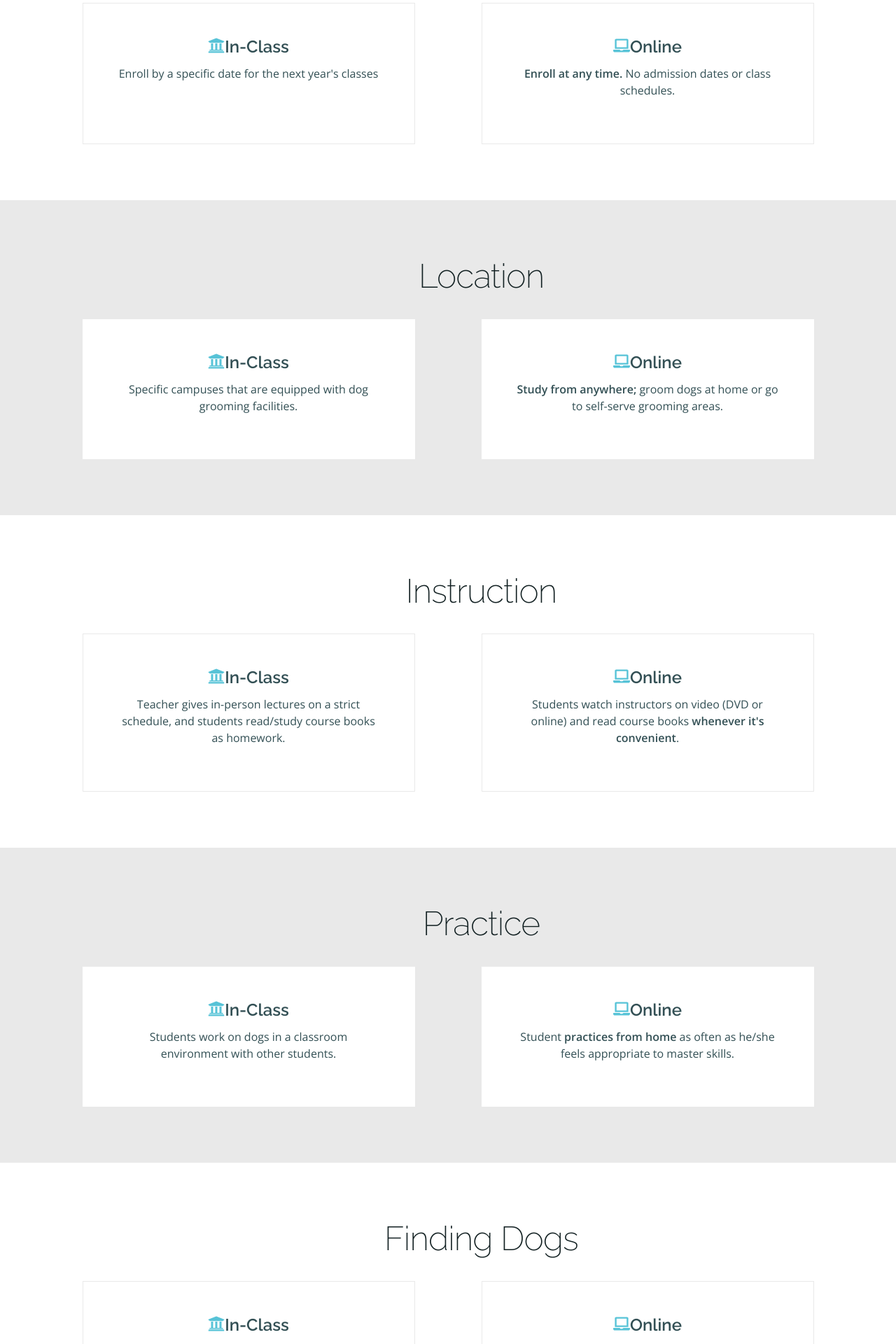
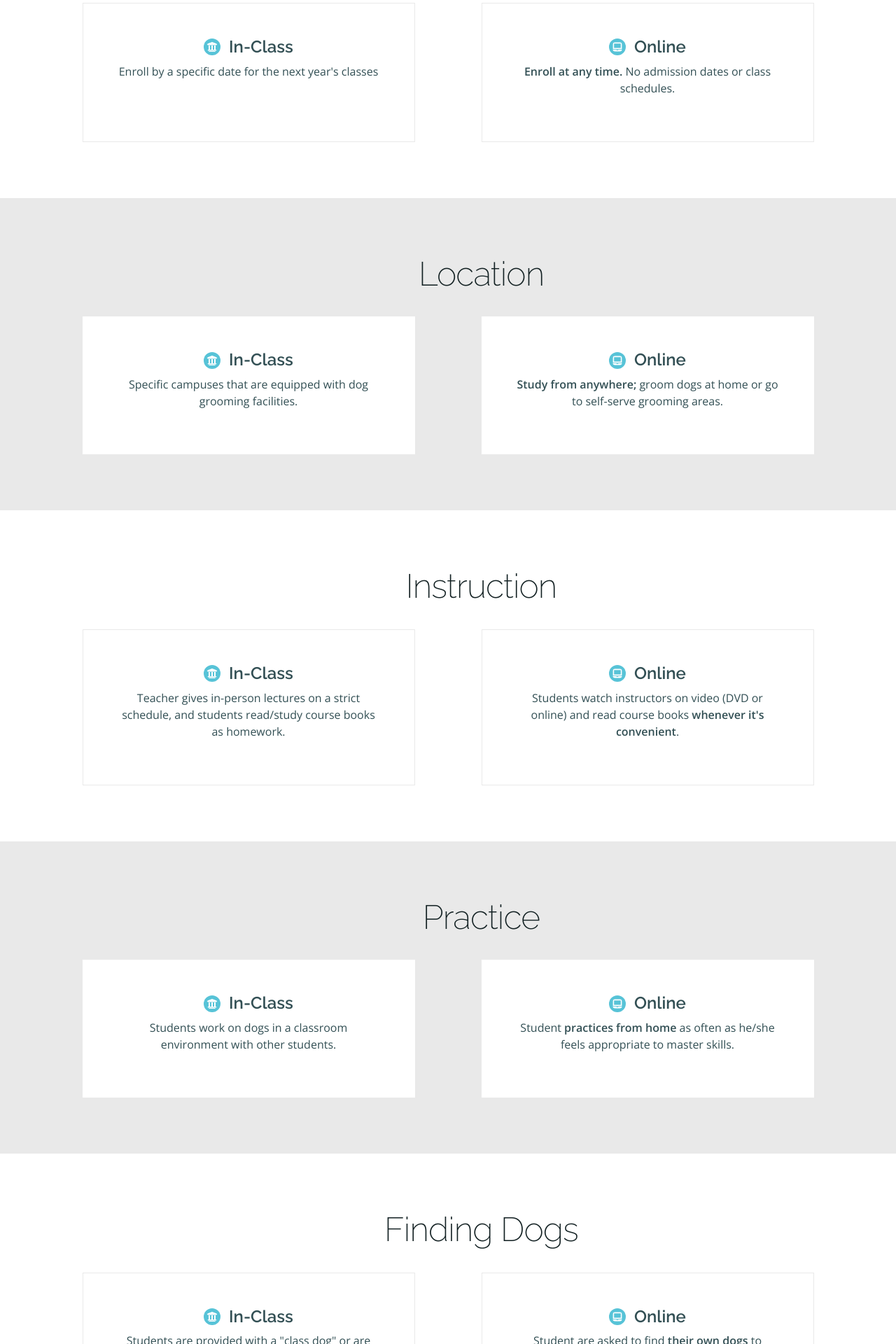
Before and after one commit to QCCareerSchool-Org/www.qcpetstudies.com, a Next.js app: page /dog-grooming-courses/resources/class-vs-online-dog-grooming-schools in a window 1280 px wide. Shown: the part 880-2800 px from the top of the page at 70% size. Built offline with nearby package versions, Linux system fonts and the light colour scheme; no server answers.

Commit message:
-updated for round icon

```diff
--- a/src/components/Header.tsx
+++ b/src/components/Header.tsx
@@ -50,13 +50,13 @@ export const Header = ({ noHero, secondaryTitle, secondaryNavLinks, className }:
             <Navbar.Collapse id="main-navbar" className="justify-content-end">
               <Nav>
                 <NavDropdown title={xl || mobile ? 'Become a Dog Groomer' : 'Dog Grooming'} id="dog-groomer-dropdown">
-                  <Link href="/dog-grooming-courses/resources/class-vs-online-dog-grooming-schools"><a className="dropdown-item dropdown-item-primary">Learning In-Class vs. Online</a></Link>
                   <Link href="/dog-grooming-courses/dog-grooming"><a className="dropdown-item dropdown-item-primary">Dog Grooming Course</a></Link>
                   <Link href="/dog-grooming-courses/dog-grooming#outline"><a className="dropdown-item dropdown-item-sub">Outline</a></Link>
                   <Link href="/dog-grooming-courses/dog-grooming#certification"><a className="dropdown-item dropdown-item-sub">Certification</a></Link>
                   <Link href="/dog-grooming-courses/dog-grooming#tuition"><a className="dropdown-item dropdown-item-sub">Tuition</a></Link>
                   <Link href="/dog-grooming-courses/first-aid"><a className="dropdown-item dropdown-item-primary">First Aid Course</a></Link>
                   <Link href="/dog-grooming-courses/breed-styling"><a className="dropdown-item dropdown-item-primary">Breed Styling Course</a></Link>
+                  <Link href="/dog-grooming-courses/resources/class-vs-online-dog-grooming-schools"><a className="dropdown-item dropdown-item-primary">Learning In-Class vs.<br /> Online</a></Link>
                   <hr />
                   <Link href="/dog-grooming-courses/how-it-works"><a className="dropdown-item"><FaCog className="text-primary me-2" /> How It Works</a></Link>
                   <Link href="/dog-grooming-courses/resources"><a className="dropdown-item"><FaFolderOpen className="text-primary me-2" /> Dog Grooming Resources</a></Link>
--- a/src/pages/dog-grooming-courses/resources/class-vs-online-dog-grooming-schools.tsx
+++ b/src/pages/dog-grooming-courses/resources/class-vs-online-dog-grooming-schools.tsx
@@ -15,8 +15,8 @@ const LearningDuringCovid: NextPage = () => {
         canonical="dog-grooming-courses/resources/class-vs-online-dog-grooming-schools"
       />
 
-      <section id="firstSection" className="bg-dark">
-        <Image src={FirstSectionBackground} layout="fill" objectFit="cover" objectPosition="center" alt="Learning during covid" />
+      <section id="firstSection" className="bg-dark bg-gradiant">
+        {/* <Image src={FirstSectionBackground} layout="fill" objectFit="cover" objectPosition="center" alt="Learning during covid" /> */}
         <div className="container text-center">
           <div className="row">
             <div className="col-12 col-md-10 offset-md-1 text-white">
@@ -37,12 +37,12 @@ const LearningDuringCovid: NextPage = () => {
             <div className="col-12 col-md-10 offset-md-1 mb-4">
               <h2>Admissions</h2>
             </div>
-            <div className="col-12 col-lg-5 mb-4 mb-lg-0 p-5 border border-light">
-              <h3><FaUniversity className="h3 text-primary" />In-Class</h3>
+            <div className="col-12 col-lg-5 mb-4 mb-lg-0 p-5 border border-light ">
+              <h3 className="d-flex align-items-center justify-content-center"><FaUniversity className="text-white bg-primary p-1 rounded-circle" />&nbsp;&nbsp;In-Class</h3>
               <p>Enroll by a specific date for the next year&apos;s classes</p>
             </div>
             <div className="col-12 col-lg-5 mb-lg-0 p-5 border border-light">
-              <h3><FaLaptop className="h3 text-primary" />Online</h3>
+              <h3 className="d-flex justify-content-center align-items-center"><FaLaptop className="text-white bg-primary p-1 rounded-circle" />&nbsp;&nbsp;Online</h3>
               <p><strong>Enroll at any time.</strong> No admission dates or class schedules.</p>
             </div>
           </div>
@@ -56,11 +56,11 @@ const LearningDuringCovid: NextPage = () => {
               <h2>Location</h2>
             </div>
             <div className="col-12 col-lg-5 mb-4 mb-lg-0 p-5 bg-white">
-              <h3><FaUniversity className="h3 text-primary" />In-Class</h3>
+              <h3 className="d-flex justify-content-center align-items-center"><FaUniversity className="text-white bg-primary p-1 rounded-circle" />&nbsp;&nbsp;In-Class</h3>
               <p>Specific campuses that are equipped with dog grooming facilities.</p>
             </div>
             <div className="col-12 col-lg-5 mb-lg-0 p-5 bg-white">
-              <h3><FaLaptop className="h3 text-primary" />Online</h3>
+              <h3 className="d-flex justify-content-center align-items-center"><FaLaptop className="text-white bg-primary p-1 rounded-circle" />&nbsp;&nbsp;Online</h3>
               <p><strong>Study from anywhere;</strong> groom dogs at home or go to self-serve grooming areas.</p>
             </div>
           </div>
@@ -74,11 +74,11 @@ const LearningDuringCovid: NextPage = () => {
               <h2>Instruction</h2>
             </div>
             <div className="col-12 col-lg-5 mb-4 mb-lg-0 p-5 border border-light">
-              <h3><FaUniversity className="h3 text-primary" />In-Class</h3>
+              <h3 className="d-flex justify-content-center align-items-center"><FaUniversity className="text-white bg-primary p-1 rounded-circle" />&nbsp;&nbsp;In-Class</h3>
               <p>Teacher gives in-person lectures on a strict schedule, and students read/study course books as homework.</p>
             </div>
             <div className="col-12 col-lg-5 mb-lg-0 p-5 border border-light">
-              <h3><FaLaptop className="h3 text-primary" />Online</h3>
+              <h3 className="d-flex justify-content-center align-items-center"><FaLaptop className="text-white bg-primary p-1 rounded-circle" />&nbsp;&nbsp;Online</h3>
               <p>Students watch instructors on video (DVD or online) and read course books <strong>whenever it&apos;s convenient</strong>.</p>
             </div>
           </div>
@@ -92,11 +92,11 @@ const LearningDuringCovid: NextPage = () => {
               <h2>Practice</h2>
             </div>
             <div className="col-12 col-lg-5 mb-4 mb-lg-0 p-5 bg-white">
-              <h3><FaUniversity className="h3 text-primary" />In-Class</h3>
+              <h3 className="d-flex justify-content-center align-items-center"><FaUniversity className="text-white bg-primary p-1 rounded-circle" />&nbsp;&nbsp;In-Class</h3>
               <p>Students work on dogs in a classroom environment with other students.</p>
             </div>
             <div className="col-12 col-lg-5 mb-lg-0 p-5 bg-white">
-              <h3><FaLaptop className="h3 text-primary" />Online</h3>
+              <h3 className="d-flex justify-content-center align-items-center"><FaLaptop className="text-white bg-primary p-1 rounded-circle" />&nbsp;&nbsp;Online</h3>
               <p>Student <strong>practices from home</strong> as often as he/she feels appropriate to master skills.</p>            </div>
           </div>
         </div>
@@ -109,11 +109,11 @@ const LearningDuringCovid: NextPage = () => {
               <h2>Finding Dogs</h2>
             </div>
             <div className="col-12 col-lg-5 mb-4 mb-lg-0 p-5 border border-light">
-              <h3><FaUniversity className="h3 text-primary" />In-Class</h3>
+              <h3 className="d-flex justify-content-center align-items-center"><FaUniversity className="text-white bg-primary p-1 rounded-circle" />&nbsp;&nbsp;In-Class</h3>
               <p>Students are provided with a &quot;class dog&quot; or are asked to find/bring their own dog to class.</p>
             </div>
             <div className="col-12 col-lg-5 mb-lg-0 p-5 border border-light">
-              <h3><FaLaptop className="h3 text-primary" />Online</h3>
+              <h3 className="d-flex justify-content-center align-items-center"><FaLaptop className="text-white bg-primary p-1 rounded-circle" />&nbsp;&nbsp;Online</h3>
               <p>Student are asked to find <strong>their own dogs</strong> to groom.</p>
             </div>
           </div>
@@ -127,11 +127,11 @@ const LearningDuringCovid: NextPage = () => {
               <h2>Theory Assignments</h2>
             </div>
             <div className="col-12 col-lg-5 mb-4 mb-lg-0 p-5 bg-white">
-              <h3><FaUniversity className="h3 text-primary" />In-Class</h3>
+              <h3 className="d-flex justify-content-center align-items-center"><FaUniversity className="text-white bg-primary p-1 rounded-circle" />&nbsp;&nbsp;In-Class</h3>
               <p>Students complete written assignments with strict deadlines. Tutor marks assignments &amp; occasionally discusses results with students.</p>
             </div>
             <div className="col-12 col-lg-5 mb-lg-0 p-5 bg-white">
-              <h3><FaLaptop className="h3 text-primary" />Online</h3>
+              <h3 className="d-flex justify-content-center align-items-center"><FaLaptop className="text-white bg-primary p-1 rounded-circle" />&nbsp;&nbsp;Online</h3>
               <p>Students complete written assignments at their leisure with <strong>no assignment deadlines.</strong>
               &nbsp;Tutor grades assignments &amp; provides <strong>detailed audio feedback</strong> to each student.</p>
             </div>
@@ -146,11 +146,11 @@ const LearningDuringCovid: NextPage = () => {
               <h2>Practical Assignments</h2>
             </div>
             <div className="col-12 col-lg-5 mb-4 mb-lg-0 p-5 border border-light">
-              <h3><FaUniversity className="h3 text-primary" />In-Class</h3>
+              <h3 className="d-flex justify-content-center align-items-center"><FaUniversity className="text-white bg-primary p-1 rounded-circle" />&nbsp;&nbsp;In-Class</h3>
               <p>Students complete full grooming assignments in-class. Tutor provides grade and feedback.</p>
             </div>
             <div className="col-12 col-lg-5 mb-lg-0 p-5 border border-light">
-              <h3><FaLaptop className="h3 text-primary" />Online</h3>
+              <h3 className="d-flex justify-content-center align-items-center"><FaLaptop className="text-white bg-primary p-1 rounded-circle" />&nbsp;&nbsp;Online</h3>
               <p>Students complete<strong> full grooming assignments</strong> from home, submitting photos/videos of their work. Tutor provides grade and feedback.</p>
             </div>
           </div>
@@ -164,11 +164,11 @@ const LearningDuringCovid: NextPage = () => {
               <h2>Program Completion</h2>
             </div>
             <div className="col-12 col-lg-5 mb-4 mb-lg-0 p-5 bg-white">
-              <h3><FaUniversity className="h3 text-primary" />In-Class</h3>
+              <h3 className="d-flex justify-content-center align-items-center"><FaUniversity className="text-white bg-primary p-1 rounded-circle" />&nbsp;&nbsp;In-Class</h3>
               <p>6 months – 2 years (depends on the program)</p>
             </div>
             <div className="col-12 col-lg-5 mb-lg-0 p-5 bg-white">
-              <h3><FaLaptop className="h3 text-primary" />Online</h3>
+              <h3 className="d-flex justify-content-center align-items-center"><FaLaptop className="text-white bg-primary p-1 rounded-circle" />&nbsp;&nbsp;Online</h3>
               <p>Flexible – <strong>Complete the program at your own pace.</strong> (average 6 months – 1 year)</p>
             </div>
           </div>
@@ -182,11 +182,11 @@ const LearningDuringCovid: NextPage = () => {
               <h2>Business Training</h2>
             </div>
             <div className="col-12 col-lg-5 mb-4 mb-lg-0 p-5 border border-light">
-              <h3><FaUniversity className="h3 text-primary" />In-Class</h3>
+              <h3 className="d-flex justify-content-center align-items-center"><FaUniversity className="text-white bg-primary p-1 rounded-circle" />&nbsp;&nbsp;In-Class</h3>
               <p>Not usually included</p>
             </div>
             <div className="col-12 col-lg-5 mb-lg-0 p-5 border border-light">
-              <h3><FaLaptop className="h3 text-primary" />Online</h3>
+              <h3 className="d-flex justify-content-center align-items-center"><FaLaptop className="text-white bg-primary p-1 rounded-circle" />&nbsp;&nbsp;Online</h3>
               <p><strong> Business Training</strong></p>
             </div>
           </div>
@@ -200,12 +200,12 @@ const LearningDuringCovid: NextPage = () => {
               <h2>Tuition Cost</h2>
             </div>
             <div className="col-12 col-lg-5 mb-4 mb-lg-0 p-5 bg-white">
-              <h3><FaUniversity className="h3 text-primary" />In-Class</h3>
+              <h3 className="d-flex justify-content-center align-items-center"><FaUniversity className="text-white bg-primary p-1 rounded-circle" />&nbsp;&nbsp;In-Class</h3>
               <p>$3,000 – $5,000</p>
               <p>(average)</p>
             </div>
             <div className="col-12 col-lg-5 mb-lg-0 p-5 bg-white">
-              <h3><FaLaptop className="h3 text-primary" />Online</h3>
+              <h3 className="d-flex justify-content-center align-items-center"><FaLaptop className="text-white bg-primary p-1 rounded-circle" />&nbsp;&nbsp;Online</h3>
               <p><strong>$1,000 – $3,000</strong></p>
               <p>(average)</p>
             </div>
@@ -220,10 +220,10 @@ const LearningDuringCovid: NextPage = () => {
               <h2>Certification</h2>
             </div>
             <div className="col-12 col-lg-5 mb-4 mb-lg-0 p-5 border border-light">
-              <h3><FaUniversity className="h3 text-primary" />In-Class</h3>
+              <h3 className="d-flex justify-content-center align-items-center"><FaUniversity className="text-white bg-primary p-1 rounded-circle" />&nbsp;&nbsp;In-Class</h3>
               <p>Industry-Recognized Certificate of Completion</p>            </div>
             <div className="col-12 col-lg-5 mb-lg-0 p-5 border border-light">
-              <h3><FaLaptop className="h3 text-primary" />Online</h3>
+              <h3 className="d-flex justify-content-center align-items-center"><FaLaptop className="text-white bg-primary p-1 rounded-circle" />&nbsp;&nbsp;Online</h3>
               <p><strong>Industry-Recognized Certificate of Completion</strong></p>
             </div>
           </div>
```
